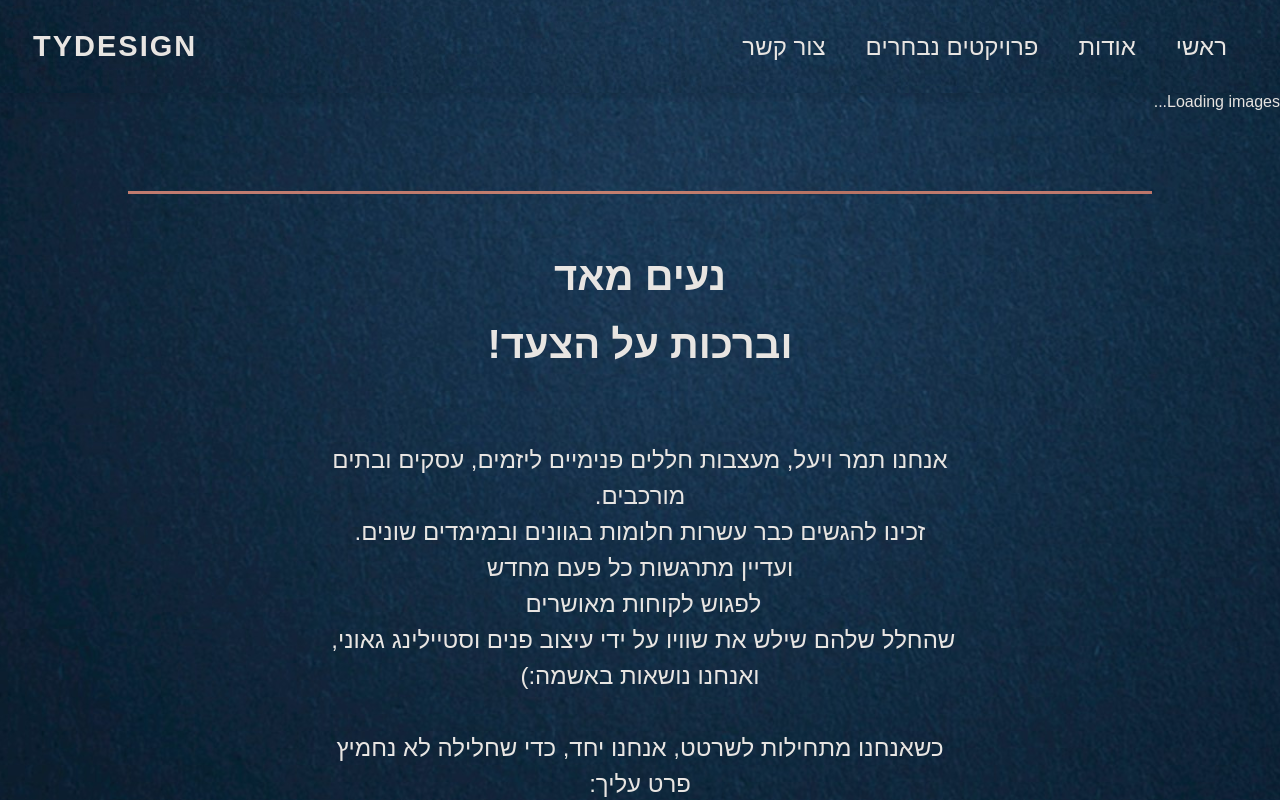
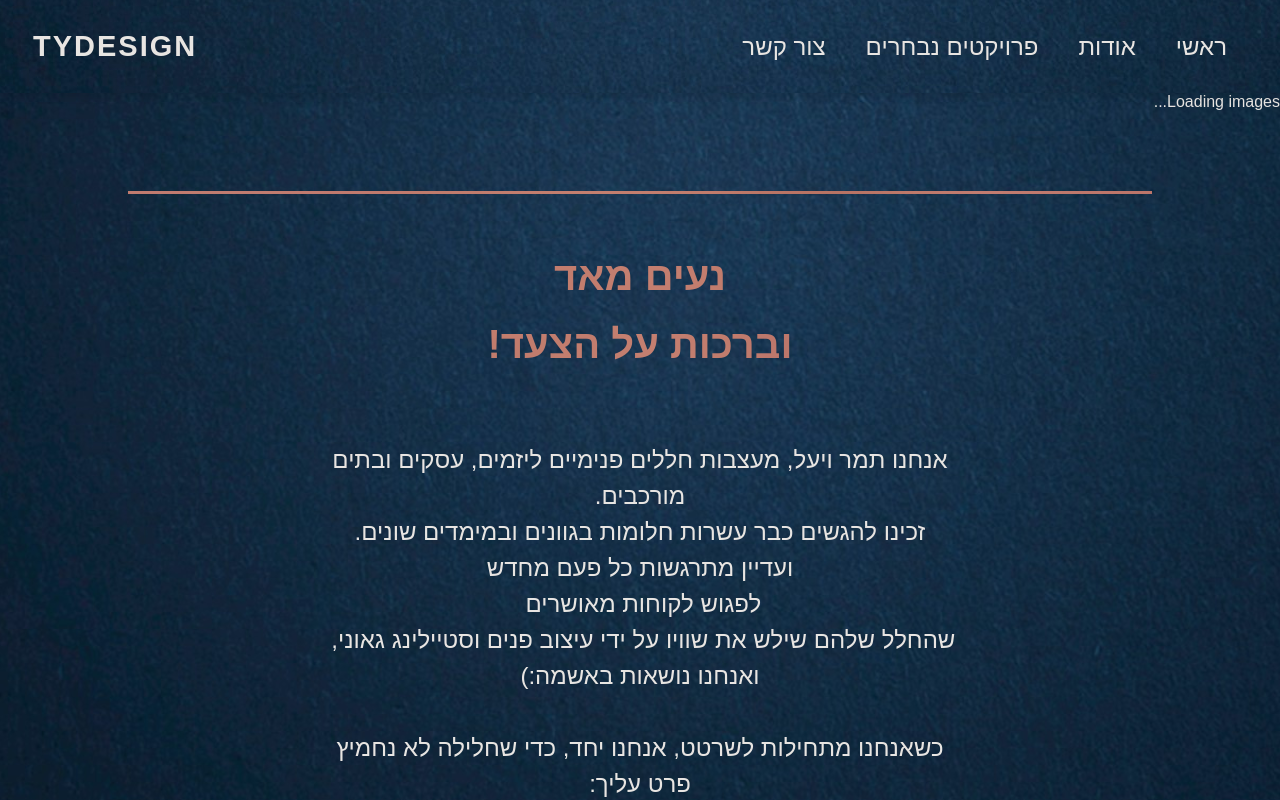
Before and after one commit to shirael/TYdesignE, a React (Create React App) app in the folder frontend/: page / in a window 1280 px wide. Shown: the top 800 px of the page. Built offline with nearby package versions, Linux system fonts and the light colour scheme; no server answers.

Commit message:
Update about.tsx

```diff
--- a/frontend/src/about.tsx
+++ b/frontend/src/about.tsx
@@ -29,8 +29,8 @@ const AboutSection: React.FC = () => {
       <div className="about">
         <section id="about" className="about-section">
           <div className="about-text">
-            <h2>נעים מאד</h2>
-            <h2>וברכות על הצעד!<br /><br /></h2>
+            <h2 className="mixed-text ">נעים מאד</h2>
+            <h2 className="mixed-text ">וברכות על הצעד!<br /><br /></h2>
             <pre className="about-text">{text}</pre>
           </div>
         </section>
```
